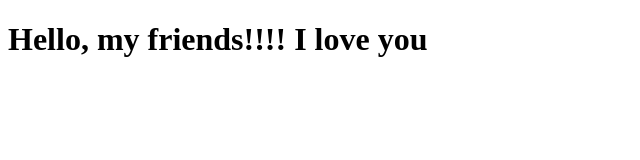
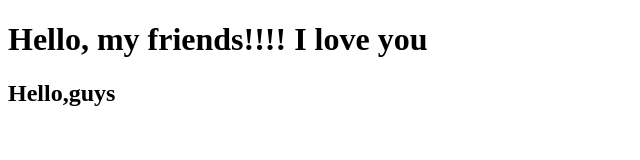
Before and after one commit to VotetoDaa/project1, a plain HTML site: page index.html in a window 1280 px wide. Shown: the whole page, without its empty margins (0-640 px from the left). Drawn offline with Linux system fonts and the light colour scheme.

Commit message:
index.html mod

```diff
--- a/index.html
+++ b/index.html
@@ -11,7 +11,7 @@
 <body>
     <div>
         <h1>Hello, my friends!!!! I love you</h1>
-
+        <h2>Hello,guys</h2>
         <script src="js/script.js"></script>
     </div>
 </body>
```
